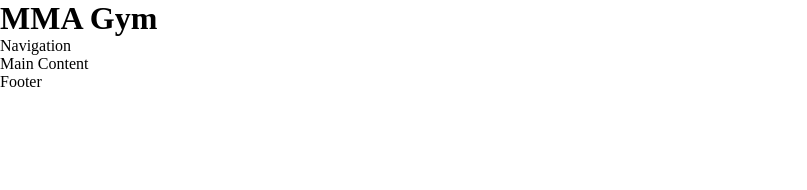
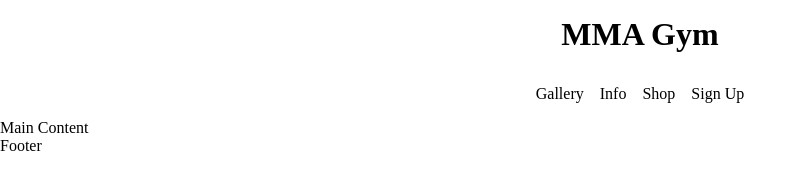
Before and after one commit to themanfromnepal/git-tutorial, a plain HTML site: page index.html in a window 1280 px wide. Shown: the whole page, without its empty margins (0-807 px from the left). Drawn offline with Linux system fonts and the light colour scheme.

Commit message:
Added Navigation bar linking to different pages

```diff
--- a/assets/styles/index.css
+++ b/assets/styles/index.css
@@ -3,3 +3,21 @@
   margin: 0;
   box-sizing: border-box;
 }
+
+a {
+  text-decoration: none;
+  color: inherit;
+}
+
+.title {
+  text-align: center;
+  margin: 16px 0;
+}
+
+.navigation-bar {
+  padding: 16px;
+  display: flex;
+  gap: 16px;
+  align-items: center;
+  justify-content: center;
+}
--- a/index.html
+++ b/index.html
@@ -8,8 +8,13 @@
     <title>MMA GYM</title>
   </head>
   <body>
-    <h1>MMA Gym</h1>
-    <div>Navigation</div>
+    <h1 class="title">MMA Gym</h1>
+    <div class="navigation-bar">
+      <a href="/pages/gallery.html">Gallery</a>
+      <a href="/pages/info.html">Info</a>
+      <a href="/pages/shop.html">Shop</a>
+      <a href="/pages/signup.html">Sign Up</a>
+    </div>
     <div>Main Content</div>
     <div>Footer</div>
   </body>
```
Also changed, not shown: pages/gallery.html (added, +12 -0 lines), pages/info.html (added, +12 -0 lines), pages/shop.html (added, +12 -0 lines), pages/signup.html (added, +12 -0 lines).
